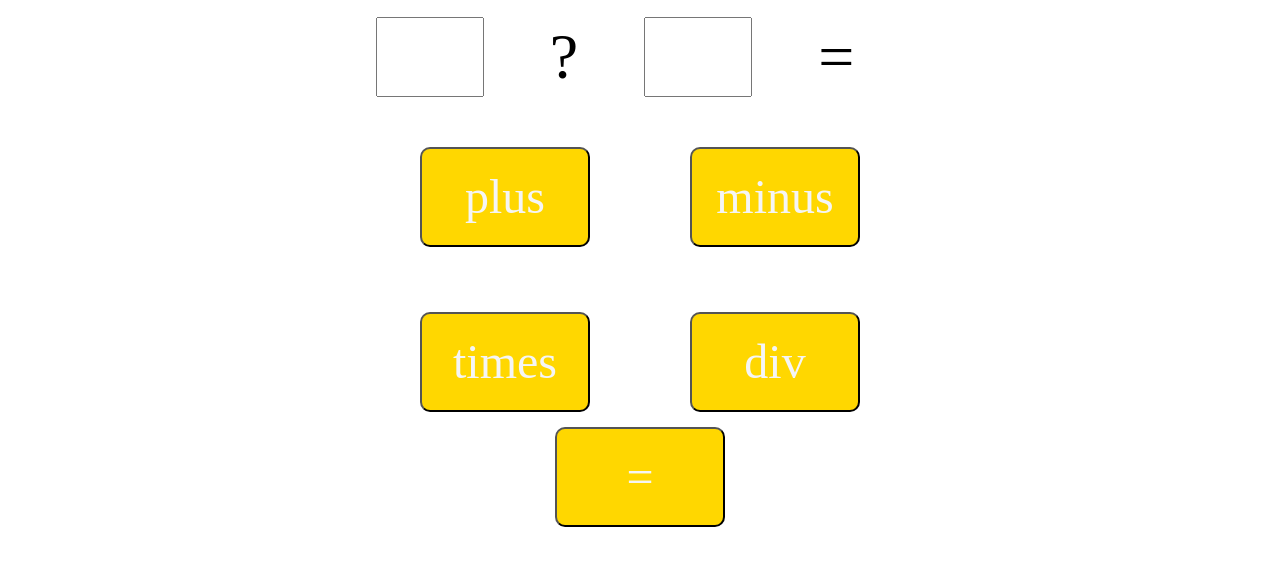
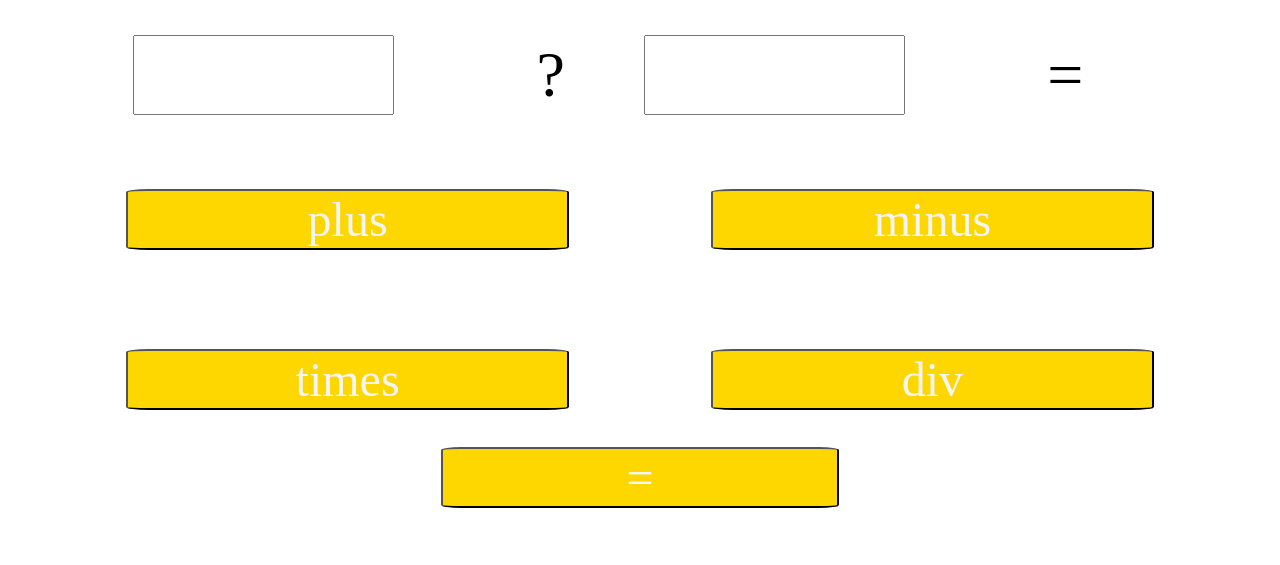
Before and after one commit to kairong0413/calc, a plain HTML site: page index.html in a window 1280 px wide. Shown: the part 121-686 px from the top of the page. Drawn offline with Linux system fonts and the light colour scheme.

Commit message:
Update index.html

```diff
--- a/index.html
+++ b/index.html
@@ -1,5 +1,4 @@
 <!DOCTYPE html>
-
 <html>
     <header>
         <meta charset="UTF-8">
@@ -7,51 +6,46 @@
         <meta http-equiv="X-UA-Compatible" content="IE=edge">
         <title>simple calculator</title>
         <style>
-            *{
+            * {
                 font-size: 2rem;
                 text-align: center;
                 font-family: 'Times New Roman', Times, serif;
             }
 
-            input{
-                width: 100px;
-                margin-right: 10    0px;
-
-            }
-            button{
-                border-radius: 10px;
-                font-size: 1.5rem;
-                margin-bottom: 15px;
-                color:whitesmoke;
-                width: 170px;
-                height: 100px;
-                background-color:gold;
-                margin-left:50px;
-                margin-right: 50px;
-
+            input {
+                width: 20%;
+                margin-right: 5%;
             }
 
-            h1{
-                margin-bottom: 20px;
+            button {
+                border-radius: 5%;
+                font-size: 1.5rem;
+                margin-bottom: 2%;
+                color: whitesmoke;
+                width: 35%;
+                height: 15%;
+                background-color: gold;
+                margin-left: 5%;
+                margin-right: 5%;
+            }
+
+            h1 {
+                margin-bottom: 3%;
                 text-align: center;
                 font-family: 'Times New Roman', Times, serif;
                 font-size: 2rem;
                 font-weight: bold;
-                color:darkgoldenrod;
-            }
-            #symbol{
-                margin-left: 50px;
-                margin-right:50px;
-            }
-            #equal{
-                margin-left: 50px;
-                margin-right:50px;
-            }
-            #btn{
-                margin-top: 50px;
+                color: darkgoldenrod;
             }
 
+            #symbol, #equal {
+                margin-left: 5%;
+                margin-right: 5%;
+            }
 
+            #btn {
+                margin-top: 5%;
+            }
         </style>
     </header>
     <body>
@@ -61,10 +55,19 @@
         <span><input id="second"></input>
             <span id="equal">=</span>
         <span><output id="result"></output></span></span>
-        <div id="btn"><button id="plus" onclick="pluss()">plus</button><span><button id="minus" onclick="minuss()">minus</button></span></div>
-        <div id="btn"><button id="times" onclick="timess()">times</button><span><button id="div" onclick="divv()">div</button></span></div>
+
+        <div id="btn">
+            <button id="plus" onclick="pluss()">plus</button>
+            <span><button id="minus" onclick="minuss()">minus</button></span>
+        </div>
+
+        <div id="btn">
+            <button id="times" onclick="timess()">times</button>
+            <span><button id="div" onclick="divv()">div</button></span>
+        </div>
+
         <div id="equal" onclick="equall()"><button>=</button></div>
-        <script src="script.js"></script>
+
+        <script src="calc.js"></script>
     </body>
-
 </html>
```
